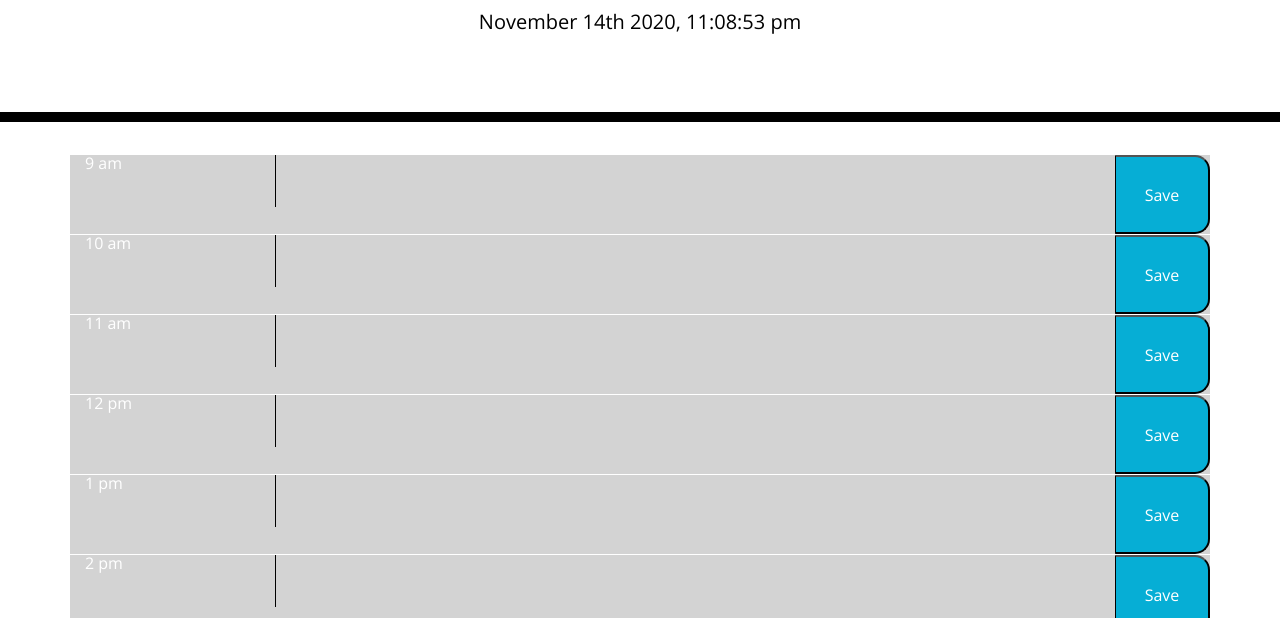
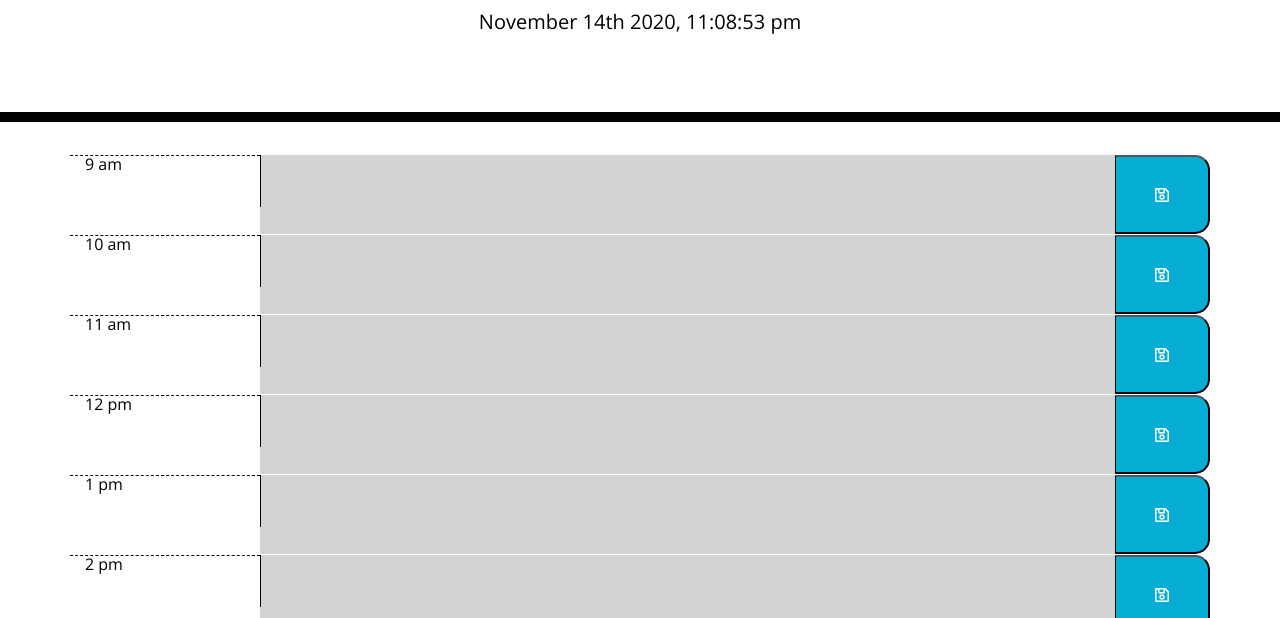
Before and after one commit to Jessica264365/Simple-Day-Planner, a plain HTML site: page index.html in a window 1280 px wide. Shown: the part 182-800 px from the top of the page. Drawn offline with nearby package versions, Linux system fonts and the light colour scheme.

Commit message:
updated classes so style was displayed

```diff
--- a/planner.js
+++ b/planner.js
@@ -9,7 +9,7 @@ let now = getCurrentDate();
 //time blocks for standard business hours
 let businessHours = [
   {
-    time: "9",
+    time: "09",
     hour: "9",
     amPM: "am",
     id: "0",
@@ -78,9 +78,8 @@ function saveData() {
 }
 // function for grabbing and displaying any saved input
 function storedData() {
-  debugger;
   let currentPlans = JSON.parse(localStorage.getItem("businessHours"));
-if (currentPlans !== null) {
+  if (currentPlans !== null) {
     businessHours = currentPlans;
     displayPlanner();
   } else {
@@ -94,34 +93,35 @@ function displayPlanner() {
     hourRow.addClass("row");
     $("#plannerDisplay").append(hourRow);
     let hourColumn = $("<div>");
-    hourColumn.addClass("col-md-2");
+    hourColumn.addClass("col-md-2 hour");
     hourColumn.text(`${currentHour.hour} ${currentHour.amPM}`);
     hourRow.append(hourColumn);
     let textColumn = $("<div>");
-    textColumn.addClass("col-md-9");
+    textColumn.addClass("col-md-9 description p-0");
     let textInput = $("<textarea>");
     textInput.addClass("textarea");
     textInput.attr("id", currentHour.id);
     textInput.attr("cols", "80");
     textInput.text(currentHour.text);
-    console.log(textInput);
     textColumn.append(textInput);
     hourRow.append(textColumn);
     let saveBtn = $("<button>");
-    saveBtn.addClass("col-md-1");
-    saveBtn.addClass("saveBtn");
-    saveBtn.text("Save");
+    let saveIcon = $("<i>");
+    saveIcon.addClass("far fa-save");
+    saveBtn.append(saveIcon);
+    saveBtn.addClass("col-md-1 saveBtn");
     hourRow.append(saveBtn);
 
     // the color of the hour block changes depending on the time of day
-    let hour = moment().hour();
-    if (currentHour.time < hour) {
-      hourRow.addClass("past");
+    let currentTime = moment().format("HH");
+
+    if (currentHour.time < currentTime) {
+      textColumn.addClass("past");
     }
-    if (currentHour.time === hour) {
-      hourRow.addClass("present");
-    } else if (currentHour.time > hour) {
-      hourRow.addClass("future");
+    if (currentHour.time === currentTime) {
+      textColumn.addClass("present");
+    } else if (currentHour.time > currentTime) {
+      textColumn.addClass("future");
     }
   });
 }
--- a/style.css
+++ b/style.css
@@ -1,10 +1,10 @@
 body {
-  font-family: 'Open Sans', sans-serif;
+  font-family: "Open Sans", sans-serif;
   font-size: 16px;
   line-height: 1;
 }
 
-textarea{
+textarea {
   background: transparent;
   border: none;
   resize: none;
@@ -21,11 +21,11 @@ textarea{
   border-bottom: 10px solid black;
 }
 
-.description{
+.description {
   white-space: pre-wrap;
 }
 
-.time-block{
+.time-block {
   text-align: center;
   border-radius: 15px;
 }
@@ -33,7 +33,7 @@ textarea{
 .row {
   white-space: pre-wrap;
   height: 80px;
-  border-top: 1px solid white;;
+  border-top: 1px solid white;
 }
 
 .hour {
@@ -48,7 +48,7 @@ textarea{
 }
 
 .present {
-  background-color: #ff6961;
+  background-color: salmon;
   color: white;
 }
 
@@ -61,11 +61,11 @@ textarea{
   border-left: 1px solid black;
   border-top-right-radius: 15px;
   border-bottom-right-radius: 15px;
-  background-color: #06AED5;
+  background-color: #06aed5;
   color: white;
 }
 
 .saveBtn i:hover {
   font-size: 20px;
-  transition: all .3s ease-in-out;
+  transition: all 0.3s ease-in-out;
 }
```
Also changed, not shown: 1 other file.
